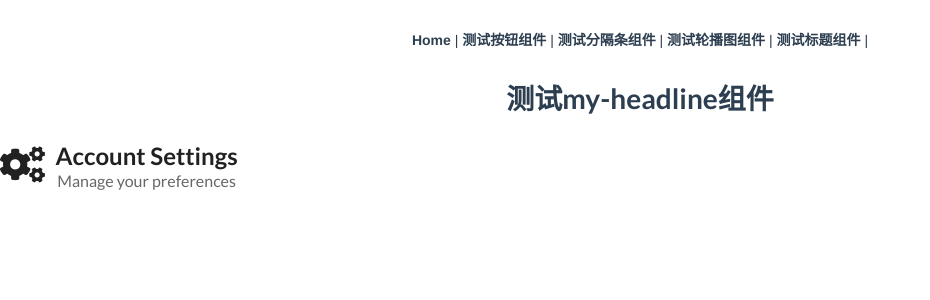
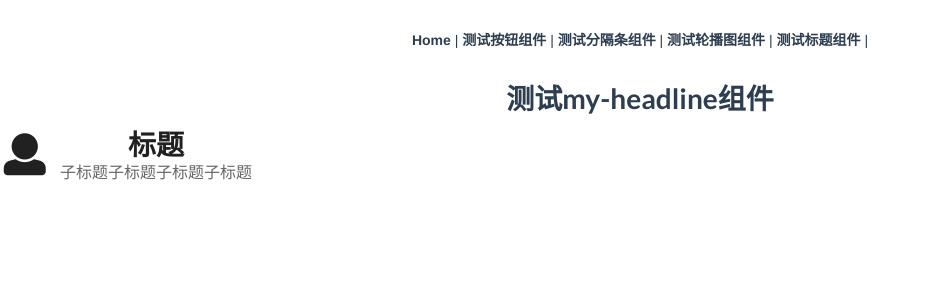
Before and after one commit to Mr-XiaoQinChen/package, a Vue app: page /pageheadline in a window 1280 px wide. Shown: the top 300 px of the page, without its empty margins (0-930 px from the left). Built offline with nearby package versions, Linux system fonts and the light colour scheme.

Commit message:
开发headline组件-设置大小、图标、内容

```diff
--- a/examples/views/PageHeadline.vue
+++ b/examples/views/PageHeadline.vue
@@ -1,7 +1,12 @@
 <template>
   <div>
-     <h1>测试my-headline组件</h1>
-     <my-headline></my-headline>
+    <h1>测试my-headline组件</h1>
+    <my-headline :level="1" icon="user" size="Huge">
+      标题
+      <div slot="sub">
+        子标题子标题子标题子标题
+      </div>
+    </my-headline>
   </div>
 </template>
 
@@ -9,7 +14,6 @@
 export default {
   name: 'page-headline'
 }
-
 </script>
 <style scoped lang='less'>
 </style>
--- a/packages/headline/headline.vue
+++ b/packages/headline/headline.vue
@@ -1,16 +1,44 @@
 <template>
-  <h2 class="ui header">
-    <i class="settings icon"></i>
-    <div class="content">
-      Account Settings
-      <div class="sub header">Manage your preferences</div>
-    </div>
-  </h2>
+  <div>
+    <h1 class="ui header" :class="size">
+      <i v-if="icon" class="icon" :class="icon"></i>
+      <div class="content">
+        <slot></slot>
+        <!-- <slot name="sub"></slot> -->
+        <div class="sub header"><slot name="sub"></slot></div>
+      </div>
+    </h1>
+    <!-- <h2 v-if="level===2" class="ui header" :class="size">
+      <i v-if="icon" class="icon" :class="icon"></i>
+      <div class="content">
+        <slot></slot>
+        <div class="sub header"><slot name="sub"></slot></div>
+      </div>
+    </h2> -->
+  </div>
 </template>
 
 <script>
 export default {
-  name: 'Myheadline'
+  name: 'Myheadline',
+  // 定义属性来收集用户的输入
+  props: {
+    level: {
+      type: Number, // h1 h2 h3 ...
+      default: 1, // 默认为1
+      requried: false
+    },
+    icon: {
+      type: String, // 图标
+      default: '', // 默认为空
+      requried: false
+    },
+    size: {
+      type: String, // 大小
+      default: 'small', // 默认为small
+      requried: false
+    }
+  }
 }
 </script>
 <style scoped lang='less'>
```
